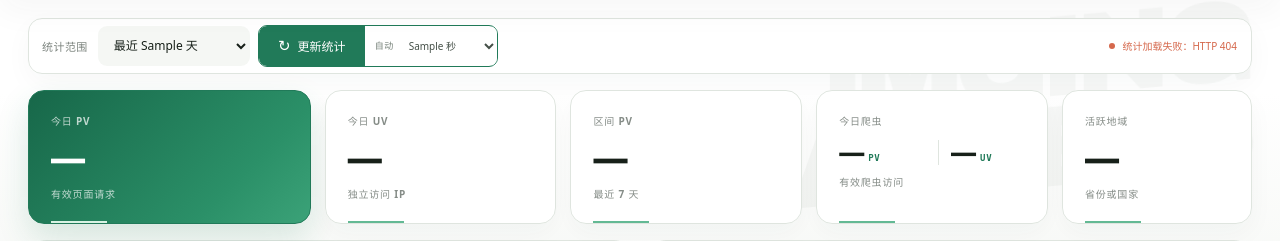
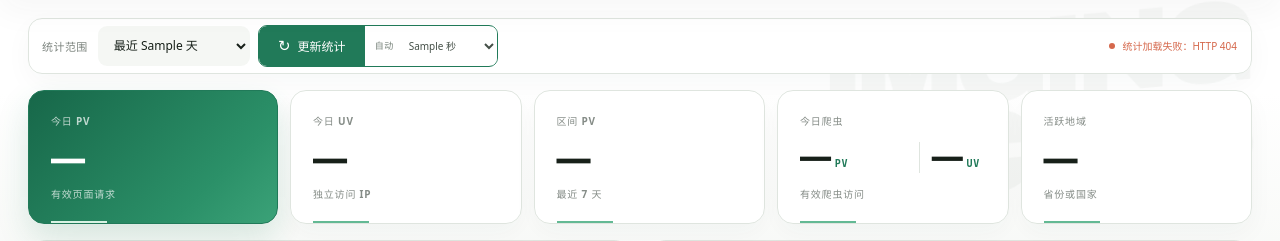
Before and after one commit to Youngsdata/imging, a Python web app: template monitor/templates/dashboard.html in a window 1280 px wide. Shown: the part 96-337 px from the top of the page. Run offline with Jinja, Linux system fonts and the light colour scheme; the template is opened without the code that fills it: most values are stand-ins (such as "Sample title", 1, 10 or a date in 2020).

Commit message:
release: sync from GitLab ff1041ab
AI: generated

```diff
--- a/monitor/static/dashboard-v2.css
+++ b/monitor/static/dashboard-v2.css
@@ -154,9 +154,12 @@
 .dashboard-page .ingest-status.live::before{background:var(--dash-green);box-shadow:0 0 0 4px rgba(99,185,148,.13)}
 .dashboard-page .ingest-status.error{color:var(--dash-coral)}
 .dashboard-page .ingest-status.error::before{background:var(--dash-coral)}
-.dashboard-page .kpi-grid{grid-template-columns:1.22fr repeat(3,1fr) .82fr;gap:14px;margin-bottom:16px}
+.dashboard-page .kpi-grid{grid-template-columns:1.08fr repeat(4,minmax(0,1fr));gap:12px;margin-bottom:16px}
 .dashboard-page .kpi-grid article{
+  display:flex;
+  min-width:0;
   min-height:132px;
+  flex-direction:column;
   padding:22px;
   border:1px solid var(--dash-line);
   border-radius:16px;
@@ -167,15 +170,16 @@
 .dashboard-page .kpi-grid article::after{left:22px;right:auto;top:auto;bottom:-1px;width:56px;height:3px;border:0;border-radius:0;background:var(--dash-green);transition:width .25s ease}
 .dashboard-page .kpi-grid span,.dashboard-page .kpi-grid small{color:#858c87;font-size:10px;font-weight:700;letter-spacing:.08em}
 .dashboard-page .kpi-grid strong{margin:14px 0 10px;color:var(--dash-ink);font:800 34px/1 "Arial Black","PingFang SC",sans-serif;letter-spacing:-.04em}
+.dashboard-page .kpi-grid article>small{margin-top:auto}
 .dashboard-page .kpi-grid article.kpi-primary{border-color:var(--dash-green-dark);background:linear-gradient(135deg,#176749,#2b9068 72%,#3ba278);box-shadow:0 14px 32px rgba(33,122,89,.16)}
 .dashboard-page .kpi-grid .kpi-primary::after{background:#d8f3e4}
 .dashboard-page .kpi-grid .kpi-primary span,.dashboard-page .kpi-grid .kpi-primary small{color:rgba(255,255,255,.72)}
 .dashboard-page .kpi-grid .kpi-primary strong{color:#fff}
-.dashboard-page .crawler-kpi-values{display:grid;grid-template-columns:1fr 1fr;gap:12px;margin:12px 0 9px}
+.dashboard-page .crawler-kpi-values{display:grid;grid-template-columns:1.15fr .85fr;gap:0;margin:14px 0 10px}
 .dashboard-page .crawler-kpi-values div{display:flex;align-items:baseline;gap:5px;min-width:0}
-.dashboard-page .crawler-kpi-values div+div{padding-left:12px;border-left:1px solid var(--dash-line)}
-.dashboard-page .crawler-kpi-values strong{margin:0;font-size:25px}
-.dashboard-page .crawler-kpi-values b{color:var(--dash-green-dark);font:800 9px/1 ui-monospace,SFMono-Regular,monospace;letter-spacing:.08em}
+.dashboard-page .crawler-kpi-values div+div{margin-left:12px;padding-left:12px;border-left:1px solid var(--dash-line)}
+.dashboard-page .crawler-kpi-values strong{margin:0;font-size:31px}
+.dashboard-page .crawler-kpi-values b{color:var(--dash-green-dark);font:800 10px/1 ui-monospace,SFMono-Regular,monospace;letter-spacing:.08em}
 .dashboard-page .paired-grid{gap:16px}
 .dashboard-page .panel{
   border:1px solid var(--dash-line);
--- a/monitor/templates/dashboard.html
+++ b/monitor/templates/dashboard.html
@@ -8,7 +8,7 @@
   <title>imging.cn · 访问监控</title>
   <link rel="icon" href="/static/favicon.svg" type="image/svg+xml">
   <link rel="stylesheet" href="/static/app.css?v=3">
-  <link rel="stylesheet" href="/static/dashboard-v2.css?v=5">
+  <link rel="stylesheet" href="/static/dashboard-v2.css?v=6">
   <script src="/static/dashboard.js?v=5" defer></script>
 </head>
 <body class="dashboard-page">
```
Also changed, not shown: monitor/tests/test_monitor.py (+4 -1 lines), 1 other file.
